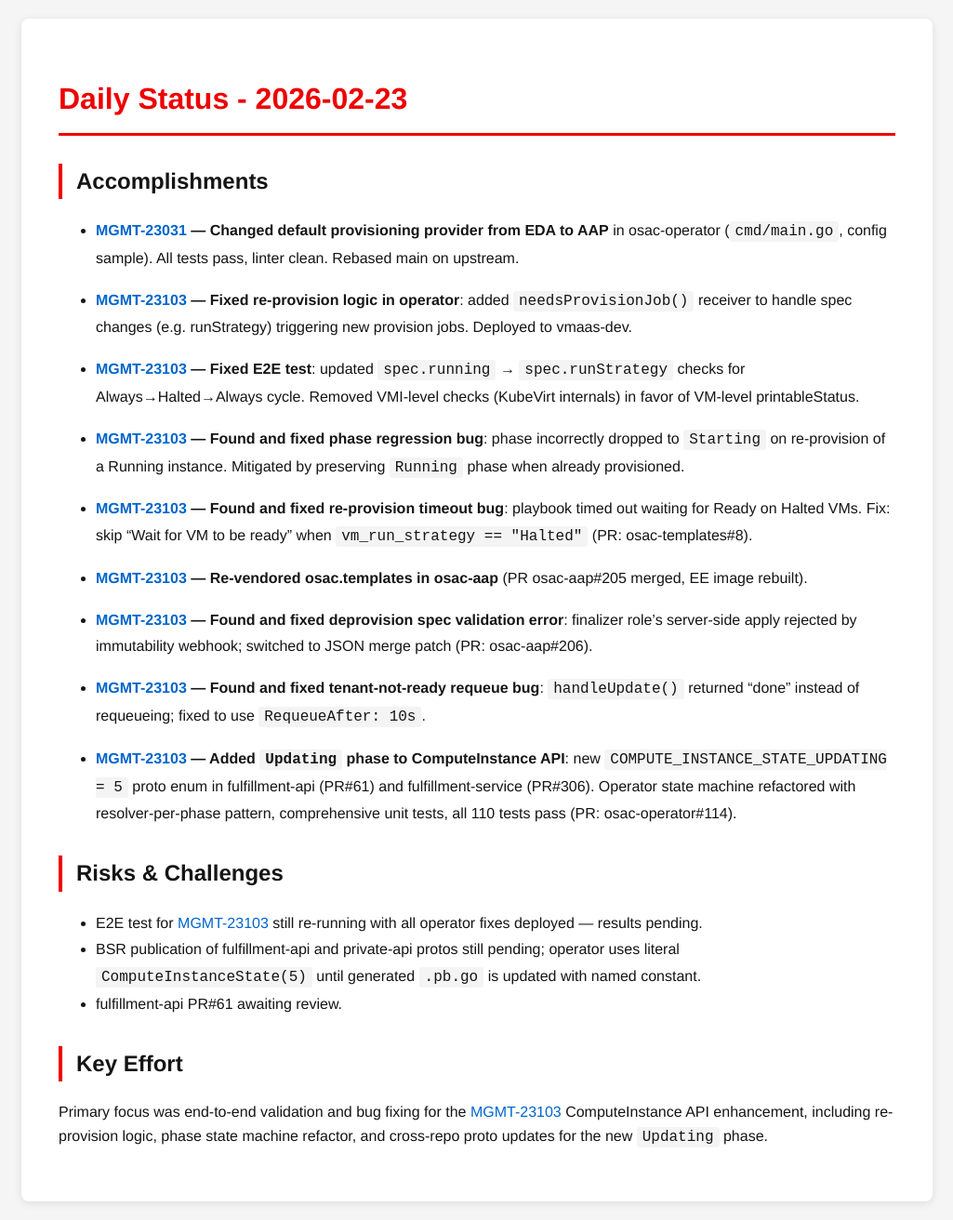
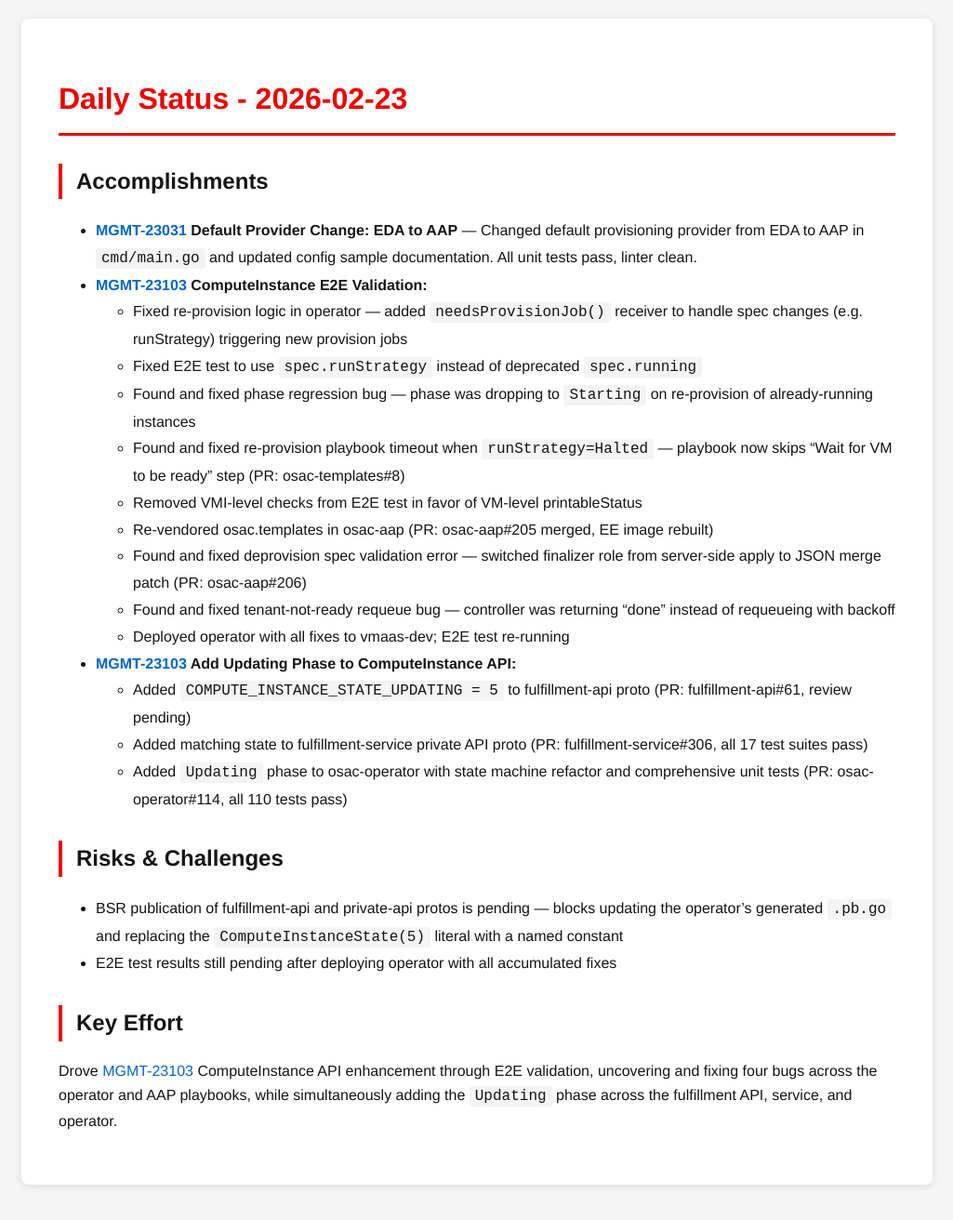
Before and after one commit to tzvatot/daily-status, a Jekyll site: the page built from 2026-02-23.md, in a window 1280 px wide. Shown: the whole page at 93% size, without its empty margins (127-1152 px from the left). Built offline with Jekyll 4.4.1, drawn with Linux system fonts in a browser that asks for light colours.

Commit message:
Daily status update - 2026-02-23

```diff
--- a/2026-02-23.md
+++ b/2026-02-23.md
@@ -7,31 +7,25 @@ date: 2026-02-23
 # Daily Status - 2026-02-23
 
 ## Accomplishments
-
-- **[MGMT-23031](https://issues.redhat.com/browse/MGMT-23031) — Changed default provisioning provider from EDA to AAP** in osac-operator (`cmd/main.go`, config sample). All tests pass, linter clean. Rebased main on upstream.
-
-- **[MGMT-23103](https://issues.redhat.com/browse/MGMT-23103) — Fixed re-provision logic in operator**: added `needsProvisionJob()` receiver to handle spec changes (e.g. runStrategy) triggering new provision jobs. Deployed to vmaas-dev.
-
-- **[MGMT-23103](https://issues.redhat.com/browse/MGMT-23103) — Fixed E2E test**: updated `spec.running` → `spec.runStrategy` checks for Always→Halted→Always cycle. Removed VMI-level checks (KubeVirt internals) in favor of VM-level printableStatus.
-
-- **[MGMT-23103](https://issues.redhat.com/browse/MGMT-23103) — Found and fixed phase regression bug**: phase incorrectly dropped to `Starting` on re-provision of a Running instance. Mitigated by preserving `Running` phase when already provisioned.
-
-- **[MGMT-23103](https://issues.redhat.com/browse/MGMT-23103) — Found and fixed re-provision timeout bug**: playbook timed out waiting for Ready on Halted VMs. Fix: skip "Wait for VM to be ready" when `vm_run_strategy == "Halted"` (PR: osac-templates#8).
-
-- **[MGMT-23103](https://issues.redhat.com/browse/MGMT-23103) — Re-vendored osac.templates in osac-aap** (PR osac-aap#205 merged, EE image rebuilt).
-
-- **[MGMT-23103](https://issues.redhat.com/browse/MGMT-23103) — Found and fixed deprovision spec validation error**: finalizer role's server-side apply rejected by immutability webhook; switched to JSON merge patch (PR: osac-aap#206).
-
-- **[MGMT-23103](https://issues.redhat.com/browse/MGMT-23103) — Found and fixed tenant-not-ready requeue bug**: `handleUpdate()` returned "done" instead of requeueing; fixed to use `RequeueAfter: 10s`.
-
-- **[MGMT-23103](https://issues.redhat.com/browse/MGMT-23103) — Added `Updating` phase to ComputeInstance API**: new `COMPUTE_INSTANCE_STATE_UPDATING = 5` proto enum in fulfillment-api (PR#61) and fulfillment-service (PR#306). Operator state machine refactored with resolver-per-phase pattern, comprehensive unit tests, all 110 tests pass (PR: osac-operator#114).
+- **[MGMT-23031](https://issues.redhat.com/browse/MGMT-23031) Default Provider Change: EDA to AAP** — Changed default provisioning provider from EDA to AAP in `cmd/main.go` and updated config sample documentation. All unit tests pass, linter clean.
+- **[MGMT-23103](https://issues.redhat.com/browse/MGMT-23103) ComputeInstance E2E Validation:**
+  - Fixed re-provision logic in operator — added `needsProvisionJob()` receiver to handle spec changes (e.g. runStrategy) triggering new provision jobs
+  - Fixed E2E test to use `spec.runStrategy` instead of deprecated `spec.running`
+  - Found and fixed phase regression bug — phase was dropping to `Starting` on re-provision of already-running instances
+  - Found and fixed re-provision playbook timeout when `runStrategy=Halted` — playbook now skips "Wait for VM to be ready" step (PR: osac-templates#8)
+  - Removed VMI-level checks from E2E test in favor of VM-level printableStatus
+  - Re-vendored osac.templates in osac-aap (PR: osac-aap#205 merged, EE image rebuilt)
+  - Found and fixed deprovision spec validation error — switched finalizer role from server-side apply to JSON merge patch (PR: osac-aap#206)
+  - Found and fixed tenant-not-ready requeue bug — controller was returning "done" instead of requeueing with backoff
+  - Deployed operator with all fixes to vmaas-dev; E2E test re-running
+- **[MGMT-23103](https://issues.redhat.com/browse/MGMT-23103) Add Updating Phase to ComputeInstance API:**
+  - Added `COMPUTE_INSTANCE_STATE_UPDATING = 5` to fulfillment-api proto (PR: fulfillment-api#61, review pending)
+  - Added matching state to fulfillment-service private API proto (PR: fulfillment-service#306, all 17 test suites pass)
+  - Added `Updating` phase to osac-operator with state machine refactor and comprehensive unit tests (PR: osac-operator#114, all 110 tests pass)
 
 ## Risks & Challenges
-
-- E2E test for [MGMT-23103](https://issues.redhat.com/browse/MGMT-23103) still re-running with all operator fixes deployed — results pending.
-- BSR publication of fulfillment-api and private-api protos still pending; operator uses literal `ComputeInstanceState(5)` until generated `.pb.go` is updated with named constant.
-- fulfillment-api PR#61 awaiting review.
+- BSR publication of fulfillment-api and private-api protos is pending — blocks updating the operator's generated `.pb.go` and replacing the `ComputeInstanceState(5)` literal with a named constant
+- E2E test results still pending after deploying operator with all accumulated fixes
 
 ## Key Effort
-
-Primary focus was end-to-end validation and bug fixing for the [MGMT-23103](https://issues.redhat.com/browse/MGMT-23103) ComputeInstance API enhancement, including re-provision logic, phase state machine refactor, and cross-repo proto updates for the new `Updating` phase.
+Drove [MGMT-23103](https://issues.redhat.com/browse/MGMT-23103) ComputeInstance API enhancement through E2E validation, uncovering and fixing four bugs across the operator and AAP playbooks, while simultaneously adding the `Updating` phase across the fulfillment API, service, and operator.
```
